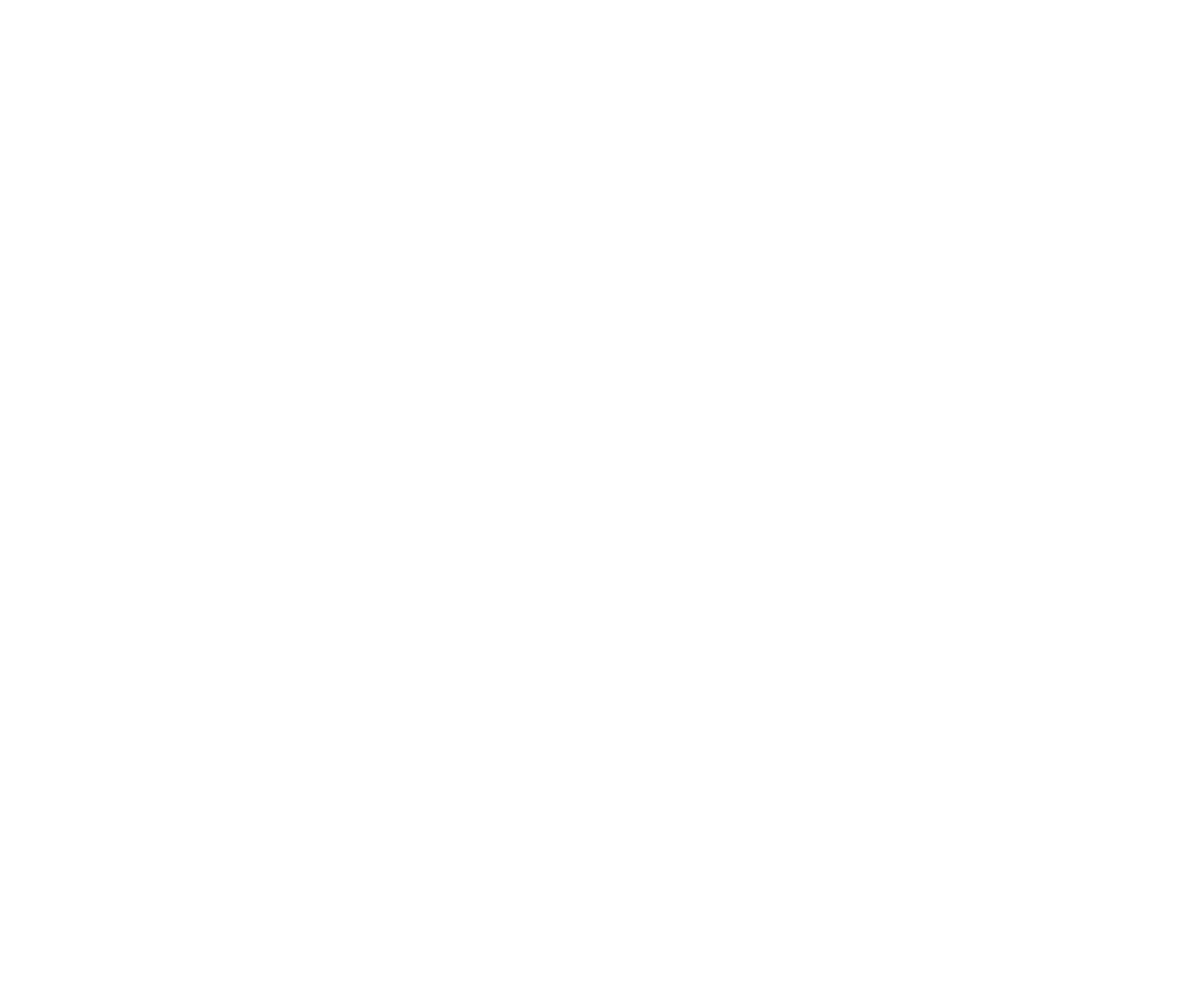
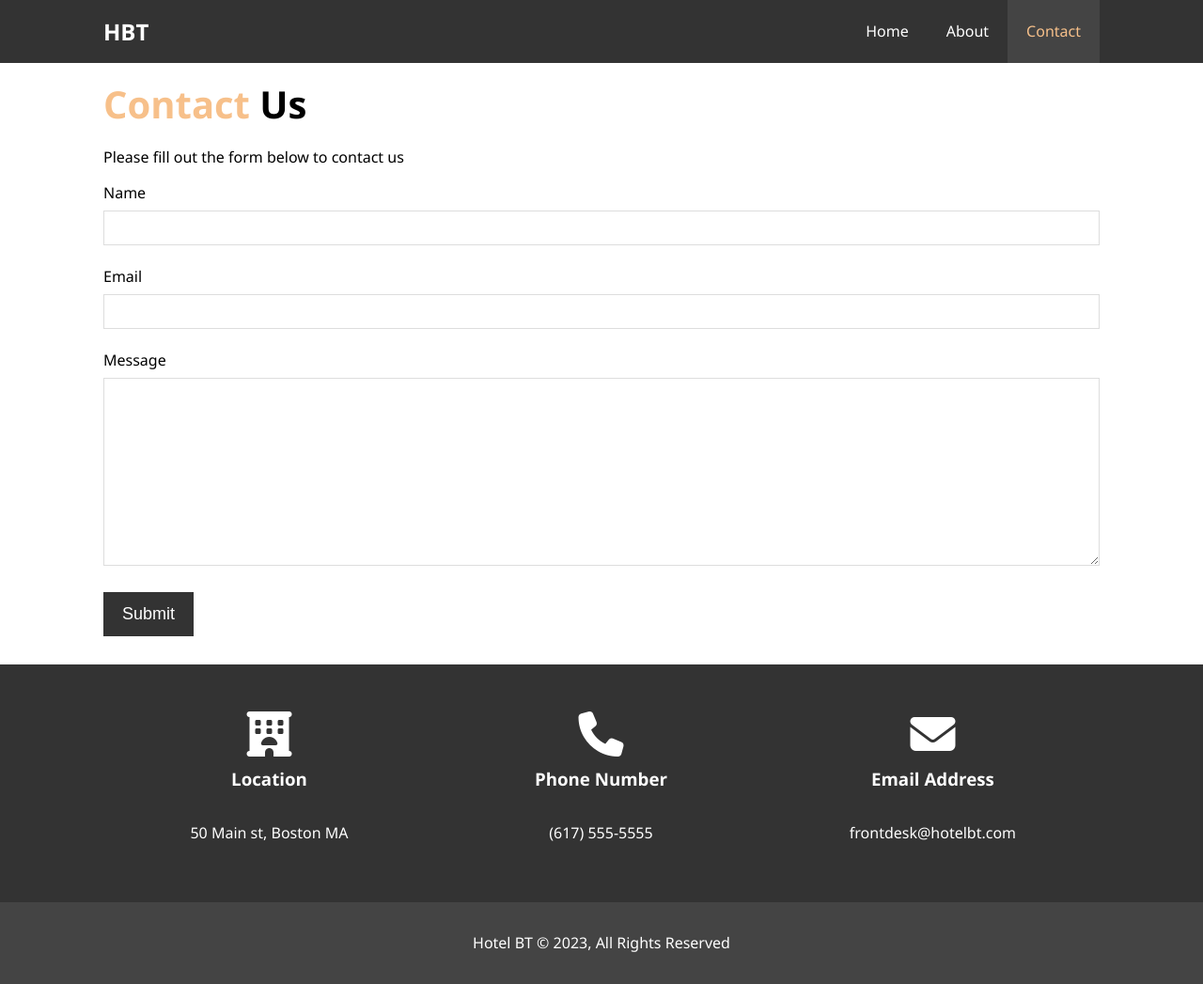
Before and after one commit to shauncraigdev/html-hotel-website, a plain HTML site: page contact.html in a window 1280 px wide. Shown: the whole page at 94% size. Before the commit the page ends 800 px from the top, so only its background shows below. Drawn offline with Linux system fonts and the light colour scheme.

Commit message:
finished website, updated contact.html and style.css

```diff
--- a/contact.html
+++ b/contact.html
@@ -5,10 +5,73 @@
   <meta charset="UTF-8">
   <meta http-equiv="X-UA-Compatible" content="IE=edge">
   <meta name="viewport" content="width=device-width, initial-scale=1.0">
-  <title>Document</title>
+  <meta name="description" content="Welcome to the most extraaordinary hotel in Boston Massachusetts">
+  <meta name="keywords" content="hotel, boston hotel">
+  <script src="https://kit.fontawesome.com/25e2b2357a.js" crossorigin="anonymous"></script>
+  <link rel="stylesheet" href="css/style.css">
+  <title>Hotel BT | Contact</title>
 </head>
 
 <body>
+  <header>
+    <!-- Have your content inside a container -->
+    <nav id="navbar">
+      <div class="container">
+        <h1 class="logo"><a href="index.html"> HBT</a></h1>
+        <ul>
+          <li><a href="index.html">Home</a></li>
+          <li><a href="about.html">About</a></li>
+          <li><a class="current" href="contact.html">Contact</a></li>
+        </ul>
+      </div>
+    </nav>
+  </header>
+  <!-- IDs to identify a section, Classes to be reusable -->
+  <section id="contact-form" class="py-3">
+    <div class="container">
+      <h1 class="l-heading"><span class="text-primary">Contact</span> Us</h1>
+      <p>Please fill out the form below to contact us</p>
+      <form action="process.php">
+        <div class="form-group">
+          <label for="name" name="name">Name</label>
+          <input type="text" name="name" id="name">
+        </div>
+        <div class="form-group">
+          <label for="email" name="email">Email</label>
+          <input type="email" name="email" id="email">
+        </div>
+        <div class="form-group">
+          <label for="message" name="message">Message</label>
+          <textarea name="message" id="message"></textarea>
+        </div>
+        <button type="submit" class="btn">Submit</button>
+      </form>
+    </div>
+  </section>
+
+  <section id="contact-info" class="bg-dark">
+    <div class="container">
+      <div class="box">
+        <i class="fa-solid fa-hotel fa-3x"></i>
+        <h3>Location</h3>
+        <p>50 Main st, Boston MA</p>
+      </div>
+      <div class="box">
+        <i class="fa-solid fa-phone fa-3x"></i>
+        <h3>Phone Number</h3>
+        <p>(617) 555-5555</p>
+      </div>
+      <div class="box">
+        <i class="fa-solid fa-envelope fa-3x"></i>
+        <h3>Email Address</h3>
+        <p>frontdesk@hotelbt.com</p>
+      </div>
+    </div>
+  </section>
+
+  <footer id="main-footer">
+    <p>Hotel BT &copy; 2023, All Rights Reserved</p>
+  </footer>
 
 </body>
 
--- a/css/style.css
+++ b/css/style.css
@@ -234,6 +234,34 @@ p {
   opacity: 0.9;
 }
 
+/* Contact Form */
+#contact-form .form-group {
+  /* push bottom */
+  margin-bottom: 20px;
+}
+
+#contact-form label {
+  display: block;
+  margin-bottom: 5px;
+}
+
+#contact-form input,
+#contact-form textarea {
+  width: 100%;
+  padding: 10px;
+  border: 1px #ddd solid;
+}
+
+#contact-form textarea {
+  height: 200px;
+}
+
+#contact-form input:focus,
+#contact-form textarea:focus {
+  outline: none;
+  border-color: #f7c08a;
+}
+
 /* Footer */
 #main-footer {
   text-align: center;
```
